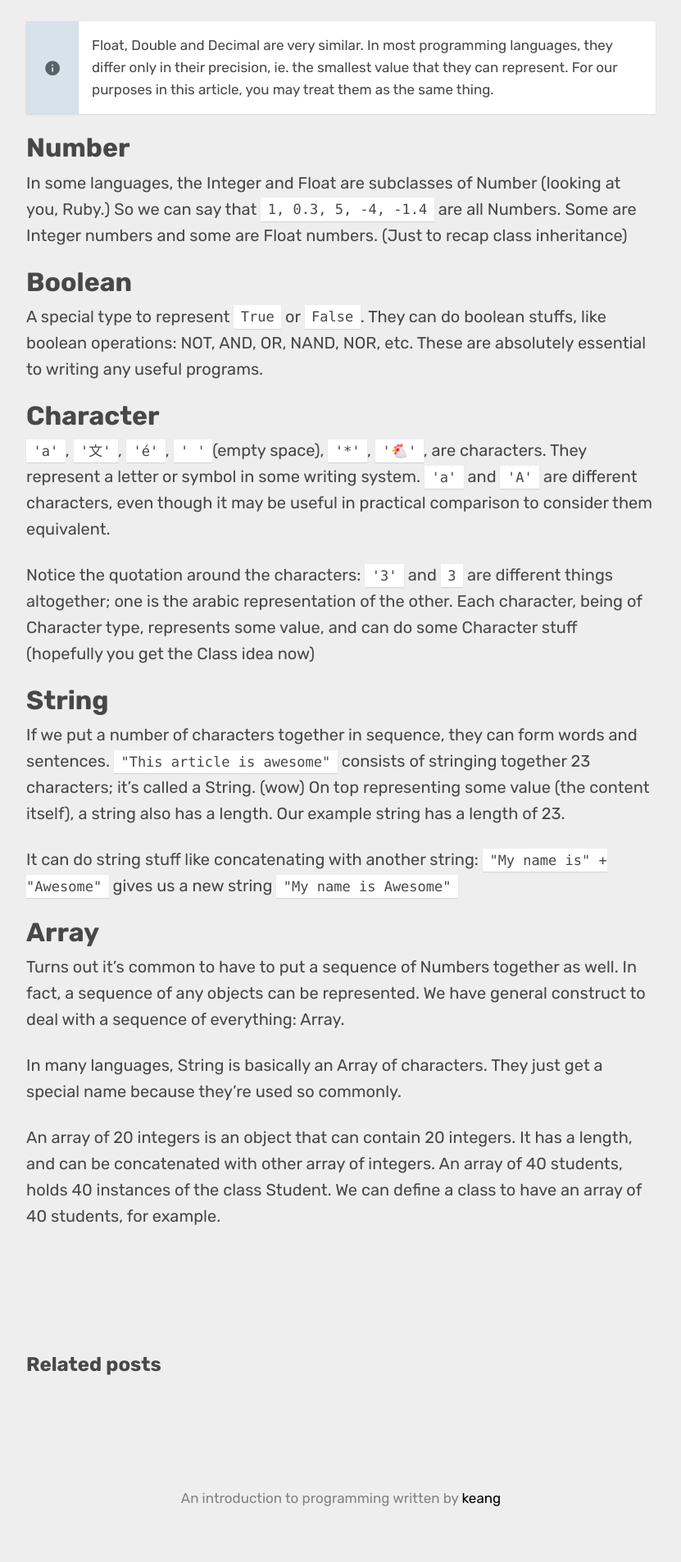
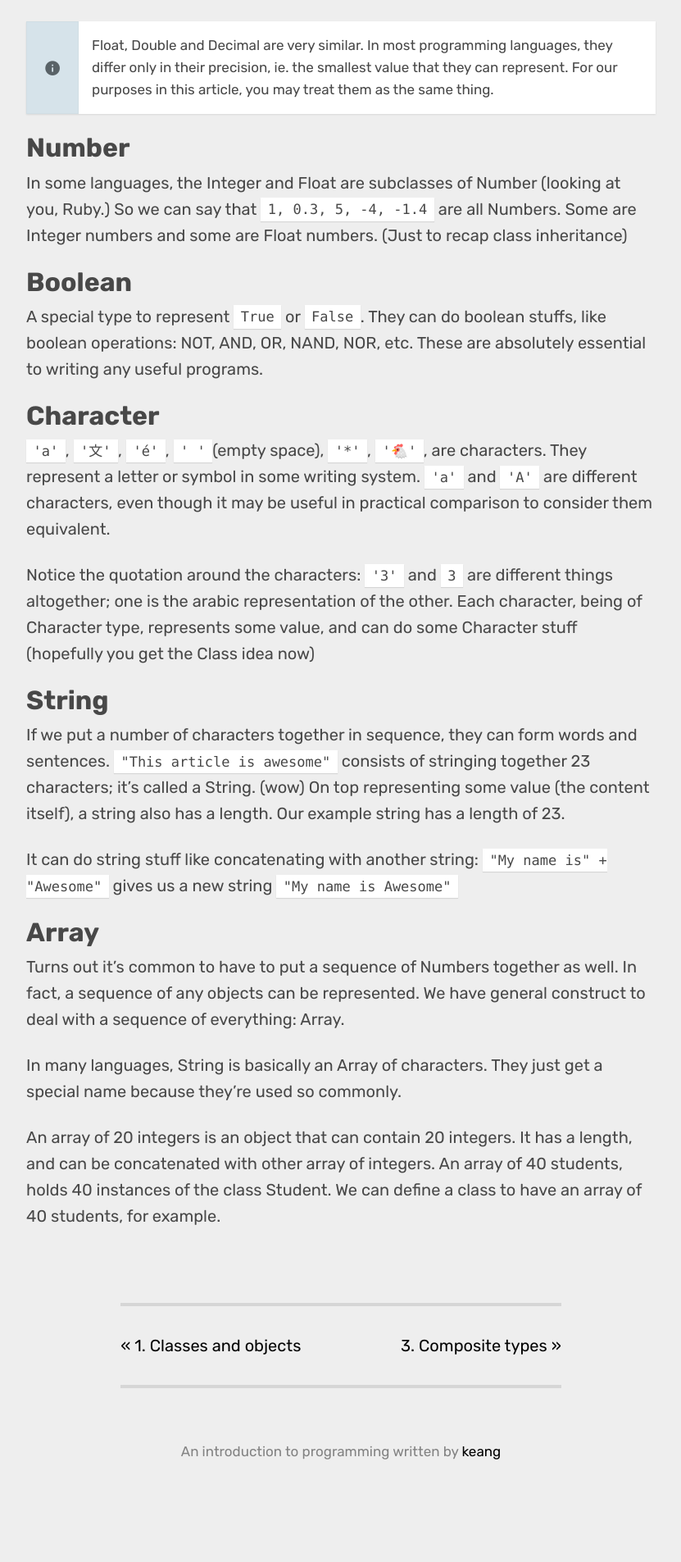
Before and after one commit to keang/crashcourse, a Jekyll site: the page built from _posts/2017-09-14-chapter-2.md, in a window 1280 px wide. Shown: the part 1401-3306 px from the top of the page at 82% size, without its empty margins (224-1055 px from the left). Built offline with Jekyll 4.4.1, drawn with Linux system fonts in a browser that asks for light colours; some web fonts are replaced; after the commit the page ends 3249 px from its top, so only the background shows below that.

Commit message:
Fix pagination

```diff
--- a/_config.yml
+++ b/_config.yml
@@ -53,7 +53,7 @@ permalink                    : posts/:slug
 excerpt_separator            : <!–-break-–>
 
 # Pagination
-paginate                     : 3
+paginate                     : 1
 paginate_path                : '/page-:num/'
 
 # Tags
--- a/_includes/post/pagination.html
+++ b/_includes/post/pagination.html
@@ -1,28 +1,16 @@
-
 <nav class="pagination" role="navigation">
 <hr/>
-  <ul>
-    <li class="pagination-item-prev" >
-          {% if paginator.previous_page %}
-      {% if paginator.page == 2 %}
-            <a rel="prev" href="{{ site.baseurl }}/">&laquo; Previous</a>
-        {% else %}
-        <a rel="prev" href="{{ site.baseurl }}/page-{{paginator.previous_page}}/">&laquo; Previous</a>
-        {% endif %}
-      {% else %}
-      <span>&laquo; Previous</span>
-          {% endif %}
+<ul>
+  {% if page.previous.url %}
+    <li class="pagination-item-prev">
+      <a rel="prev" href="{{page.previous.url}}">&laquo; {{page.previous.title}}</a>
     </li>
-
-
-    <li class="pagination-item-next" >
-          {% if paginator.next_page %}
-      <a rel="next" href="{{ site.baseurl }}/page-{{paginator.next_page}}/">Next &raquo;</a>
-      {% else %}
-      <span>Next &raquo;</span>
-          {% endif %}
+  {% endif %}
+  {% if page.next.url %}
+    <li class="pagination-item-next">
+      <a rel="next" href="{{page.next.url}}">{{page.next.title}} &raquo;</a>
     </li>
-
-  </ul>
+  {% endif %}
+</ul>
 <hr/>
 </nav>
--- a/_layouts/post.html
+++ b/_layouts/post.html
@@ -10,4 +10,4 @@ layout: default
     {% include comments.html post=page %}
 {% endif %}
 
-{% include post/related.html %}
+{% include post/pagination.html %}
--- a/_sass/_pagination.scss
+++ b/_sass/_pagination.scss
@@ -5,7 +5,7 @@
 
 .pagination {
   overflow: hidden;
-  max-width: 60%;
+  max-width: 70%;
   margin: 0 auto 4rem auto;
   color: var(--text-color-light);
 
--- a/index.html
+++ b/index.html
@@ -1,4 +1,3 @@
 ---
 layout: blog
-title: Blog
 ---
```
Also changed, not shown: _layouts/blog.html (+10 -12 lines).
